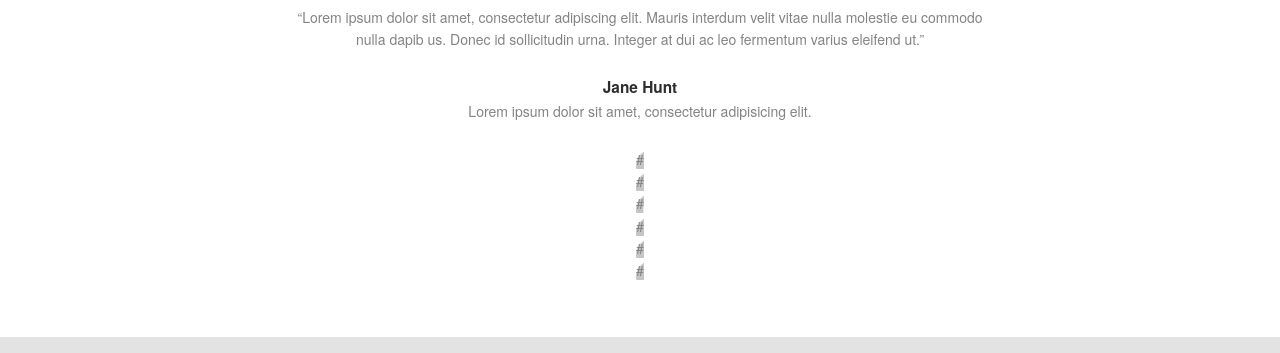
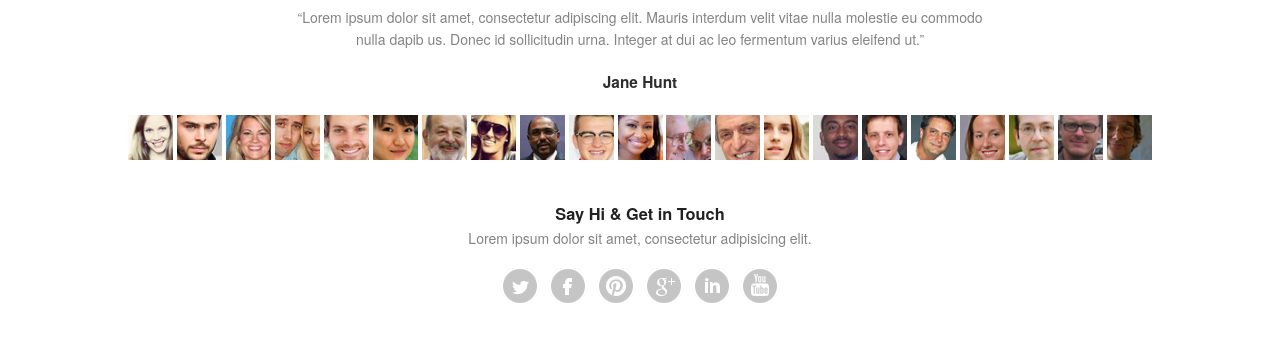
Before and after one commit to gultaj/notify, a plain HTML site: page index.html in a window 1280 px wide. Shown: the part 1343-1696 px from the top of the page. Drawn offline with Linux system fonts and the light colour scheme; a web font is replaced by a local one.

Commit message:
end styled

```diff
--- a/index.html
+++ b/index.html
@@ -69,22 +69,39 @@
 				<p class="review__text">“Lorem ipsum dolor sit amet, consectetur adipiscing elit. Mauris interdum velit vitae nulla molestie eu commodo nulla dapib us. Donec id sollicitudin urna. Integer at dui ac leo fermentum varius eleifend ut.”</p>
 				<h4 class="review__author">Jane Hunt</h4>
 			</blockquote>
-			<ul class="review_list">
-				<li></li>
-				<li></li>
-				<li></li>
-				<li></li>
+			<ul class="review__list">
+				<li><img src="img/people/1.png" alt=""></li>
+				<li><img src="img/people/2.png" alt=""></li>
+				<li><img src="img/people/3.png" alt=""></li>
+				<li><img src="img/people/4.png" alt=""></li>
+				<li><img src="img/people/5.png" alt=""></li>
+				<li><img src="img/people/6.png" alt=""></li>
+				<li><img src="img/people/7.png" alt=""></li>
+				<li><img src="img/people/8.png" alt=""></li>
+				<li><img src="img/people/9.png" alt=""></li>
+				<li><img src="img/people/10.png" alt=""></li>
+				<li><img src="img/people/11.png" alt=""></li>
+				<li><img src="img/people/12.png" alt=""></li>
+				<li><img src="img/people/13.png" alt=""></li>
+				<li><img src="img/people/14.png" alt=""></li>
+				<li><img src="img/people/15.png" alt=""></li>
+				<li><img src="img/people/16.png" alt=""></li>
+				<li><img src="img/people/17.png" alt=""></li>
+				<li><img src="img/people/18.png" alt=""></li>
+				<li><img src="img/people/19.png" alt=""></li>
+				<li><img src="img/people/20.png" alt=""></li>
+				<li><img src="img/people/21.png" alt=""></li>
 			</ul>
-			<h3 class="review__h"></h3>
+			<h3 class="review__h">Say Hi & Get in Touch</h3>
 			<p class="review__text">Lorem ipsum dolor sit amet, consectetur adipisicing elit.</p>
-			<ul class="social">
-			    <li><a href="#" class="icon-twitter">#</a></li>
-			    <li><a href="#" class="icon-facebook">#</a></li>
-			    <li><a href="#" class="icon-pinterest">#</a></li>
-			    <li><a href="#" class="icon-googleplus">#</a></li>
-			    <li><a href="#" class="icon-linkedin">#</a></li>
-			    <li><a href="#" class="icon-youtube">#</a></li>
-			</ul>
+			<div class="social">
+			    <a href="#" class="icon-twitter"></a>
+			    <a href="#" class="icon-facebook"></a>
+			    <a href="#" class="icon-pinterest"></a>
+			    <a href="#" class="icon-googleplus"></a>
+			    <a href="#" class="icon-linkedin"></a>
+			    <a href="#" class="icon-youtube"></a>
+			</div>
 		</div>
 	</section>
 	<!-- end reviews -->
--- a/sass/_main.sass
+++ b/sass/_main.sass
@@ -6,6 +6,7 @@
     position: relative
     vertical-align: middle
     display: inline-block
+    +sprite-bkg()
 
 
 
@@ -62,12 +63,10 @@
         @extend %in
         margin-top: 55px
         margin-bottom: 55px
-    blockquote
-
     &__text
         blockqoute &
             font-style: italic
-        margin-bottom: 25px
+        margin-bottom: 20px
         padding-left: 170px
         padding-right: 170px
         color: #838383
@@ -75,6 +74,21 @@
         color: #2d2d2d
         fint-weight: bold
         font-size: 1.1em
+        margin-bottom: 20px
+    &__h
+        color: #212121
+        margin-top: 35px
+    &__list
+        li
+            display: inline-block
+            background: #2dcb71
+            width: 45px
+            height: 45px
+            img
+                width: 100%
+                &:hover
+                    opacity: .5
+                    cursor: pointer
 
 .footer
     background: #e3e3e3
@@ -84,15 +98,18 @@
         @extend %in
 
 .social
-    a
+    [class*="icon-"]
+        @extend %icon
+        display: inline-block
         width: 34px
         height: 34px
-    +make-icon(twitter)
-    +make-icon(facebook)
-    +make-icon(pinterest)
-    +make-icon(googleplus)
-    +make-icon(linkedin)
-    +make-icon(youtube)
+        margin: 0 5px
+    +make-icon-h(twitter)
+    +make-icon-h(facebook)
+    +make-icon-h(pinterest)
+    +make-icon-h(googleplus)
+    +make-icon-h(linkedin)
+    +make-icon-h(youtube)
 
 .nav
     li
@@ -112,8 +129,6 @@
     &_footer li
         padding: 0 10px
         font-weight: 600
-        &:hover a
-
 
 .align-right
     text-align: right
--- a/sass/lib/_sprites.sass
+++ b/sass/lib/_sprites.sass
@@ -1,30 +1,34 @@
 //  sprites with padding
 $icons: sprite-map("icons/*.png", $spacing: 10px)
-
+@import "icons/*.png"
 // sized sprites
 =image-size($path)
-	width: image-width($path)
-	height: image-height($path)
+    width: image-width($path)
+    height: image-height($path)
 
 =sized-sprite($map, $sprite)
-	background: sprite($map, $sprite) no-repeat
-	+image-size(sprite-file($map, $sprite))
+    background: sprite($map, $sprite) no-repeat
+    +image-size(sprite-file($map, $sprite))
 
 //shortcut
 =s($sprite, $map: $icons)
-	background: sprite($map, $sprite) no-repeat
-	//background-image: inline-image('icons/'+$sprite+'.png','image/png') to switches sprites to base64, elegant
-	+image-size(sprite-file($map, $sprite))
+    background: sprite($map, $sprite) no-repeat
+    //background-image: inline-image('icons/'+$sprite+'.png','image/png') to switches sprites to base64, elegant
+    +image-size(sprite-file($map, $sprite))
 
 //only image, when dimensions are useless
 =si($sprite, $map: $icons)
-	background: sprite($map, $sprite) no-repeat
+    background-position: sprite-position($map, $sprite)
+    //background: sprite($map, $sprite) no-repeat
 
 // insert svg
 =svg($name, $width, $height)
-	background: url('../img/svg/#{$name}.svg') no-repeat 0 0
-	+background-size(#{$width}px #{$height}px)
-	// background-image: inline-image('svg/#{$name}.svg','image/svg')
-	width: #{$width}px
-	height: #{$height}px
-	display: inline-block
+    background: url('../img/svg/#{$name}.svg') no-repeat 0 0
+    +background-size(#{$width}px #{$height}px)
+    // background-image: inline-image('svg/#{$name}.svg','image/svg')
+    width: #{$width}px
+    height: #{$height}px
+    display: inline-block
+
+=sprite-bkg($map: $icons)
+    background: sprite-url($map) no-repeat
```
Also changed, not shown: css/ie.css, css/print.css, css/screen.css, 1 other file.
